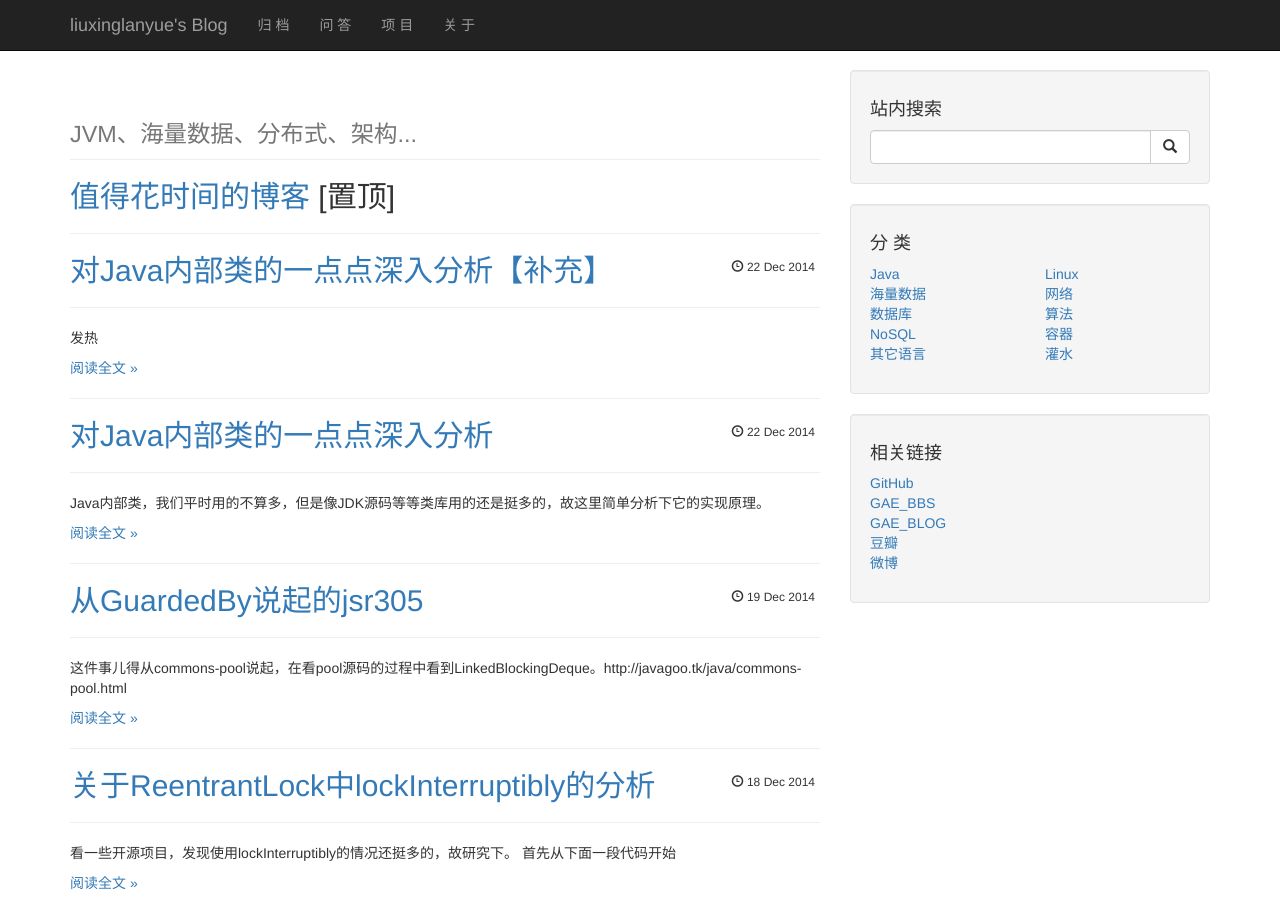
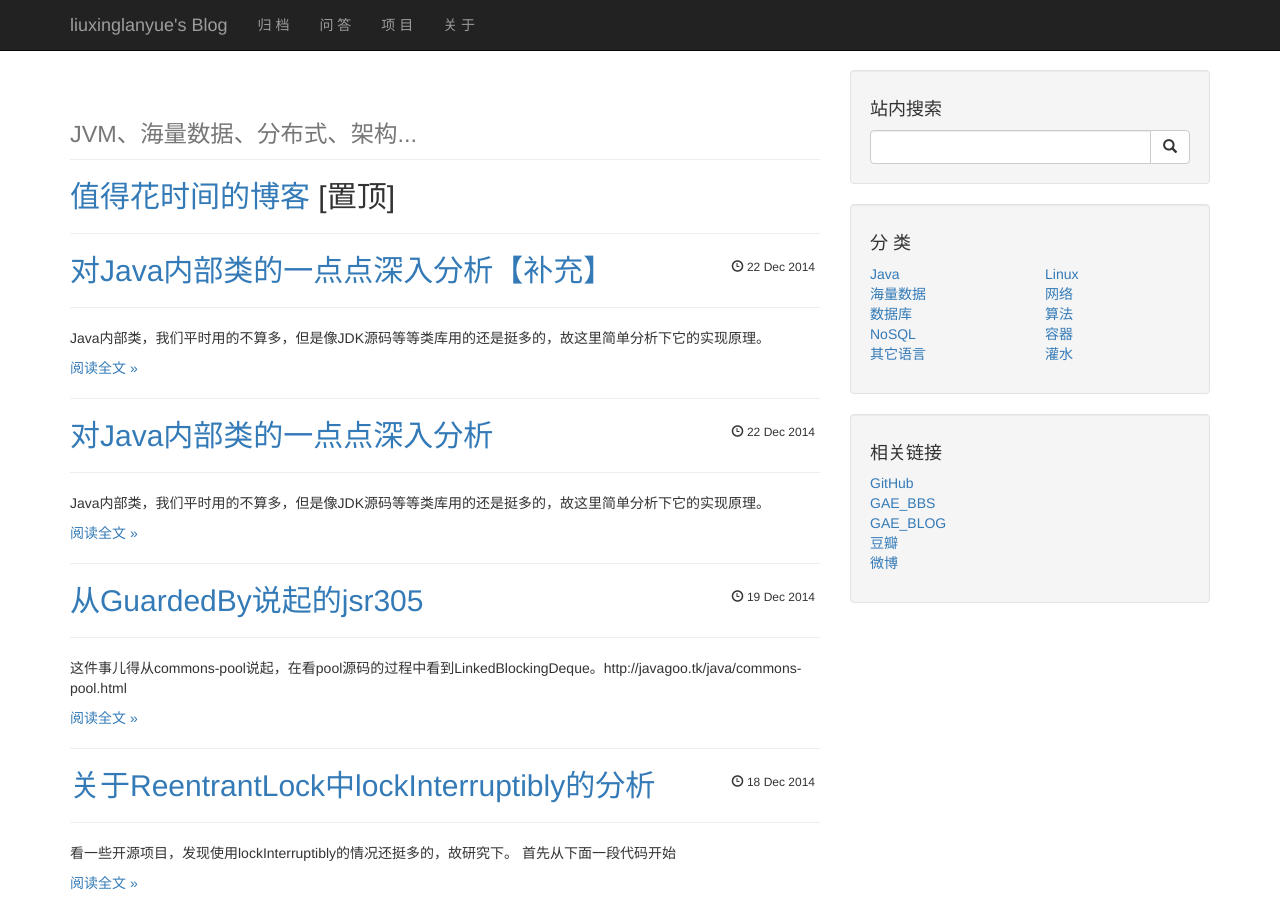
Before and after one commit to liuxinglanyue/blog, a Jekyll site: the page built from index.html, in a window 1280 px wide and 900 px high. Built offline with Jekyll 4.4.1, drawn with Linux system fonts in a browser that asks for light colours; nearby versions of some CDN libraries; Markdown is read by kramdown in place of the engine named in the settings; the list of posts is cut into pages by our own code; comment, search, counter and statistics services are not loaded.

Commit message:
Update 2014-12-22-inner-class2.markdown

```diff
--- a/_posts/2014-12-22-inner-class2.markdown
+++ b/_posts/2014-12-22-inner-class2.markdown
@@ -4,4 +4,7 @@ category: "java"
 title:  "对Java内部类的一点点深入分析【补充】"
 tags: [inner,InnerClasses]
 ---
-发热
+
+Java内部类，我们平时用的不算多，但是像JDK源码等等类库用的还是挺多的，故这里简单分析下它的实现原理。
+
+首先我们带着下面的疑问来看问题：
```
